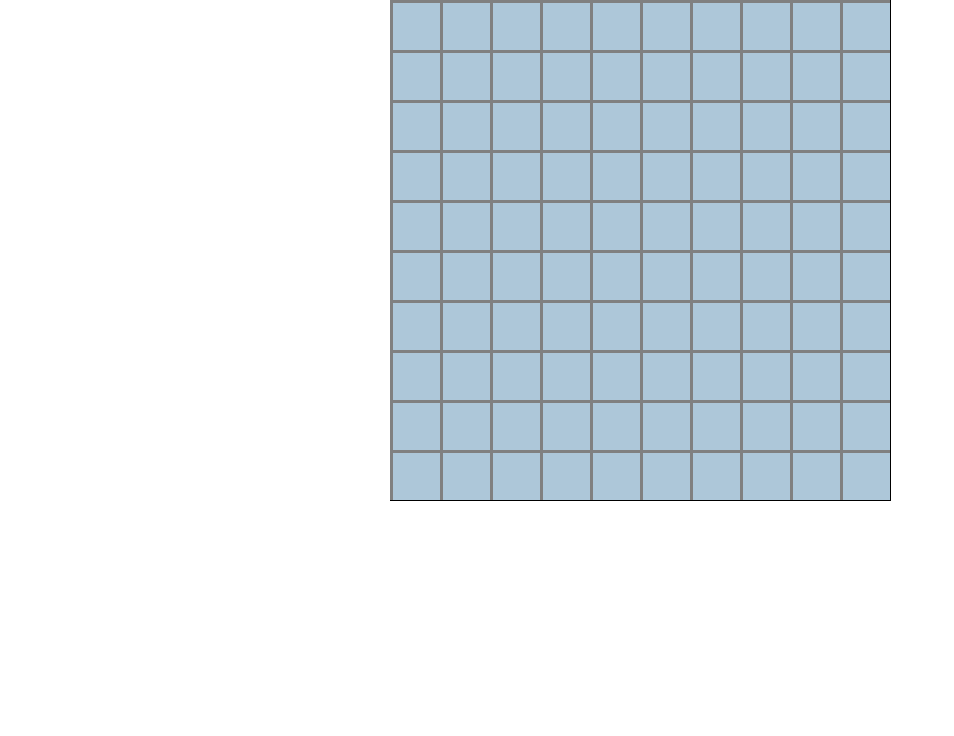
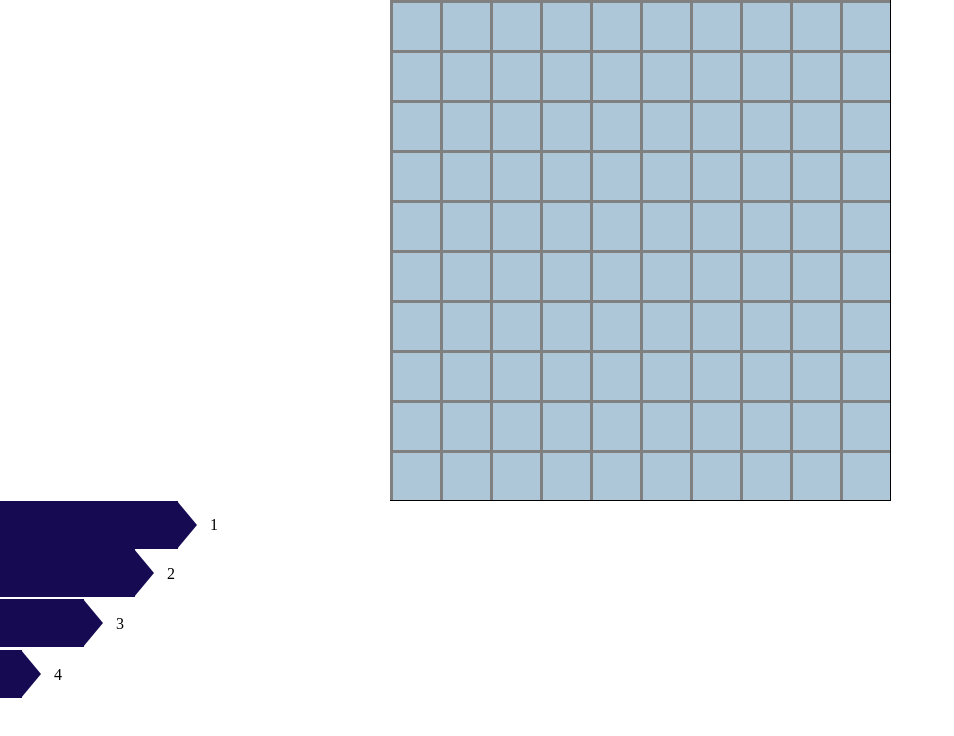
Before and after one commit to LinziJayne36/odin-battleships, a website built with Vite: page index.html in a window 1280 px wide. Both pictures are taken after a click on the button "START". Shown: the whole page, without its empty margins (0-954 px from the left). Built offline with nearby package versions, Linux system fonts and the light colour scheme.

Commit message:
Add class PlayerFleet to create the players fleet of ships (visual) and draw them to the ui. Additionally. styled the various ship classes to provide rudimentary visual elements so I can look towards implementing DnD

```diff
--- a/main.js
+++ b/main.js
@@ -8,6 +8,7 @@ import Grid from "./ui/grid";
 import { getPlayerAttackInput } from "./dom-interactions/domInteraction";
 import { startBtnDisplay } from "./ui/start";
 import { gameTitleDisplay } from "./ui/gameTitle";
+import PlayerFleet from "./ui/fleet";
 //import { handlingGridClicks } from "./dom-interactions/domInteraction";
 import Ship from "./app-logic/ship";
 let computerTurn = {
@@ -75,6 +76,10 @@ async function gameLoop() {
     //generate placement grid
     const playerPlacementGrid = new Grid("playerPlacementGrid");
     playerPlacementGrid.drawGrid();
+    //TODO create the ui for player fleet placement
+    const playerFleetUI = new PlayerFleet();
+    playerFleetUI.drawPlayerFleet();
+
     //TODO now we need to wait for the player to select their ship placements... ... ...
 
     //player and computer grids are created...
--- a/style.css
+++ b/style.css
@@ -24,3 +24,58 @@
 .computerSquares:hover {
     background-color: #e7f4fa;
 }
+
+.typeWrapper {
+    display: flex;
+}
+
+.battleshipCountDiv,
+.cruiserCountDiv,
+.subCountDiv,
+.destroyerCountDiv {
+    display: flex;
+    align-items: center;
+    padding-left: 2rem;
+}
+
+.battleship {
+    width: 178px;
+    height: 48px;
+    background-color: rgb(22, 11, 83);
+    position: relative;
+}
+.battleship::before,
+.cruiser::before,
+.sub::before,
+.destroyer::after {
+    content: "";
+    position: absolute;
+    right: -19px;
+    top: 0;
+    width: 0;
+    height: 0;
+    border-top: 24px solid transparent;
+    border-bottom: 24px solid transparent;
+    border-left: 20px solid rgb(22, 11, 83);
+}
+
+.cruiser {
+    width: 135px;
+    height: 48px;
+    background-color: rgb(22, 11, 83);
+    position: relative;
+}
+
+.sub {
+    width: 84px;
+    height: 48px;
+    background-color: rgb(22, 11, 83);
+    position: relative;
+}
+
+.destroyer {
+    width: 22px;
+    height: 48px;
+    background-color: rgb(22, 11, 83);
+    position: relative;
+}
--- a/ui/fleet.js
+++ b/ui/fleet.js
@@ -1,9 +1,26 @@
-export const playerFleetDisplay = () => {
+export default class PlayerFleet {
+    constructor() {
+        this.battleshipCount = 1;
+        this.cruiserCount = 2;
+        this.subCount = 3;
+        this.destroyerCount = 4;
+    }
+
+    drawPlayerFleet() {
         //code to display the ships players will drag n drop...
-    let battleshipCount = 1;
-    let cruiserCount = 2;
-    let subCount = 3;
-    let destroyerCount = 4;
+
+        //Helper function for creating DOM elements: className is optional
+        const createElem = (tagName, className, id) => {
+            const newElem = document.createElement(tagName);
+            if (className) {
+                newElem.setAttribute("class", className);
+            }
+            if (id) {
+                newElem.setAttribute("id", id);
+            }
+
+            return newElem;
+        };
 
         const appWrapper = document.getElementById("app");
         const fleetWrapper = document.createElement("div");
@@ -11,19 +28,15 @@ export const playerFleetDisplay = () => {
         appWrapper.appendChild(fleetWrapper);
 
         //SETTING UP BATTLESHIP SECTION.. x1 ship icon added and then a count of how many left to place
-    const battleshipWrapper = document.createElement("div");
-    const battleshipIconsDiv = document.createElement("div");
-    const battleshipCountDiv = document.createElement("div");
-    const battleshipCountVal = document.createElement("p");
-    battleshipIconsDiv.setAttribute("class", "battleshipIconsDiv");
-    battleshipCountDiv.setAttribute("class", "battleshipCountDiv");
-    battleshipWrapper.setAttribute("class", "typeWrapper");
-    battleshipWrapper.setAttribute("id", "battleshipWrapper");
-    battleshipCountVal.setAttribute("class", "battleshipCountVal");
-
-    const battleship = document.createElement("div");
-    battleship.setAttribute("class", "battleship"); //use class .battleship to style the ship
-
+        const battleshipWrapper = createElem(
+            "div",
+            "typeWrapper",
+            "battleshipWrapper"
+        );
+        const battleshipIconsDiv = createElem("div", "battleshipIconsDiv");
+        const battleshipCountDiv = createElem("div", "battleshipCountDiv");
+        const battleshipCountVal = createElem("div", "battleshipCountVal");
+        const battleship = createElem("div", "battleship"); //use class .battleship to style the ship
         //Adds the battleship wrapper to the main fleet wrapper
         fleetWrapper.appendChild(battleshipWrapper);
         //Adds the battleshipIconsDiv to the battleshipWrapper
@@ -35,32 +48,56 @@ export const playerFleetDisplay = () => {
         //Adds the battleshipCountVal p elem to the battleshipCountDiv
         battleshipCountDiv.appendChild(battleshipCountVal);
         //Writes the variable value of battleshipCount to the battleshipCountVal p elem
-    battleshipCountVal.innerText = battleshipCount;
+        battleshipCountVal.innerText = this.battleshipCount;
 
         //SETTING UP CRUISERS SECTION .. x1 ship icon added and then a count of how many left to place
-    const cruiserWrapper = document.createElement("div");
-    const cruiserIconsDiv = document.createElement("div");
-    const cruiserCountDiv = document.createElement("div");
-    const cruiserCountVal = document.createElement("p");
-    cruiserIconsDiv.setAttribute("class", "cruiserIconsDiv");
-    cruiserCountDiv.setAttribute("class", "cruiserCountDiv");
-    cruiserWrapper.setAttribute("class", "typeWrapper");
-    cruiserWrapper.setAttribute("id", "cruiserWrapper");
-    cruiserCountVal.setAttribute("class", "cruiserCountVal");
+        const cruiserWrapper = createElem(
+            "div",
+            "typeWrapper",
+            "cruiserWrapper"
+        );
+        const cruiserIconsDiv = createElem("div", "cruiserIconsDiv");
+        const cruiserCountDiv = createElem("div", "cruiserCountDiv");
+        const cruiserCountVal = createElem("p", "cruiserCountVal");
+        const cruiser = createElem("div", "cruiser"); //use class .cruiser to style the ship
+        //Adds the created elements
+        fleetWrapper.appendChild(cruiserWrapper);
+        cruiserWrapper.appendChild(cruiserIconsDiv);
+        cruiserWrapper.appendChild(cruiserCountDiv);
+        cruiserIconsDiv.appendChild(cruiser);
+        cruiserCountDiv.appendChild(cruiserCountVal);
+        cruiserCountVal.innerText = this.cruiserCount;
 
-    const cruiser = document.createElement("div");
-    cruiser.setAttribute("class", "cruiser"); //use class .cruiser to style the ship
+        //SETTING UP SUBS SECTION .. x1 ship icon added and then a count of how many left to place
+        const subWrapper = createElem("div", "typeWrapper", "subWrapper");
+        const subIconsDiv = createElem("div", "subIconsDiv");
+        const subCountDiv = createElem("div", "subCountDiv");
+        const subCountVal = createElem("p", "subCountVal");
+        const sub = createElem("div", "sub"); //use class .sub to style the ship
+        //Adds the created elements
+        fleetWrapper.appendChild(subWrapper);
+        subWrapper.appendChild(subIconsDiv);
+        subWrapper.appendChild(subCountDiv);
+        subIconsDiv.appendChild(sub);
+        subCountDiv.appendChild(subCountVal);
+        subCountVal.innerText = this.subCount;
 
-    //Adds the cruiser wrapper to the main fleet wrapper
-    fleetWrapper.appendChild(cruiserWrapper);
-    //Adds the cruiserhipIconsDiv to the cruiserWrapper
-    cruiserWrapper.appendChild(cruiserIconsDiv);
-    //Adds the cruiserCountDiv to the cruiserWrapper
-    cruiserWrapper.appendChild(cruiserCountDiv);
-    //Adds the cruiser to the cruiserIconsDiv
-    cruiserIconsDiv.appendChild(cruiser);
-    //Adds the cruiserCountVal p elem to the cruiserCountDiv
-    cruiserCountDiv.appendChild(cruiserCountVal);
-    //Writes the variable value of cruiserCount to the cruiserCountVal p elem
-    cruiserCountVal.innerText = cruiserCount;
-};
+        //SETTING UP DESTROYERS SECTION .. x1 ship icon added and then a count of how many left to place
+        const destroyerWrapper = createElem(
+            "div",
+            "typeWrapper",
+            "destroyerWrapper"
+        );
+        const destroyerIconsDiv = createElem("div", "destroyerIconsDiv");
+        const destroyerCountDiv = createElem("div", "destroyerCountDiv");
+        const destroyerCountVal = createElem("p", "destroyerCountVal");
+        const destroyer = createElem("div", "destroyer"); //use class .destroyer to style the ship
+        //Adds the created elements
+        fleetWrapper.appendChild(destroyerWrapper);
+        destroyerWrapper.appendChild(destroyerIconsDiv);
+        destroyerWrapper.appendChild(destroyerCountDiv);
+        destroyerIconsDiv.appendChild(destroyer);
+        destroyerCountDiv.appendChild(destroyerCountVal);
+        destroyerCountVal.innerText = this.destroyerCount;
+    }
+}
```
Lines whose indentation alone changed are shown as unchanged.
